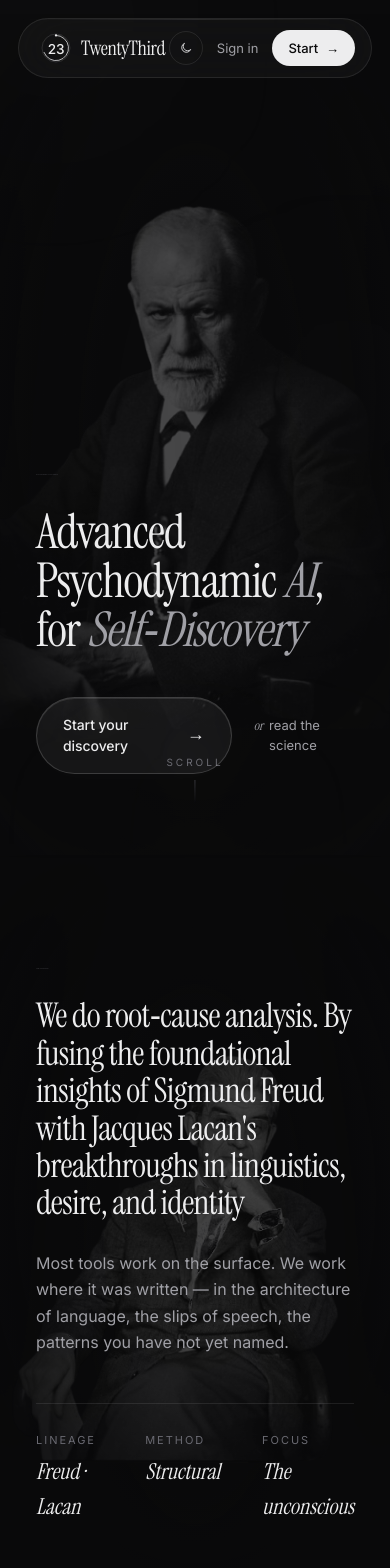
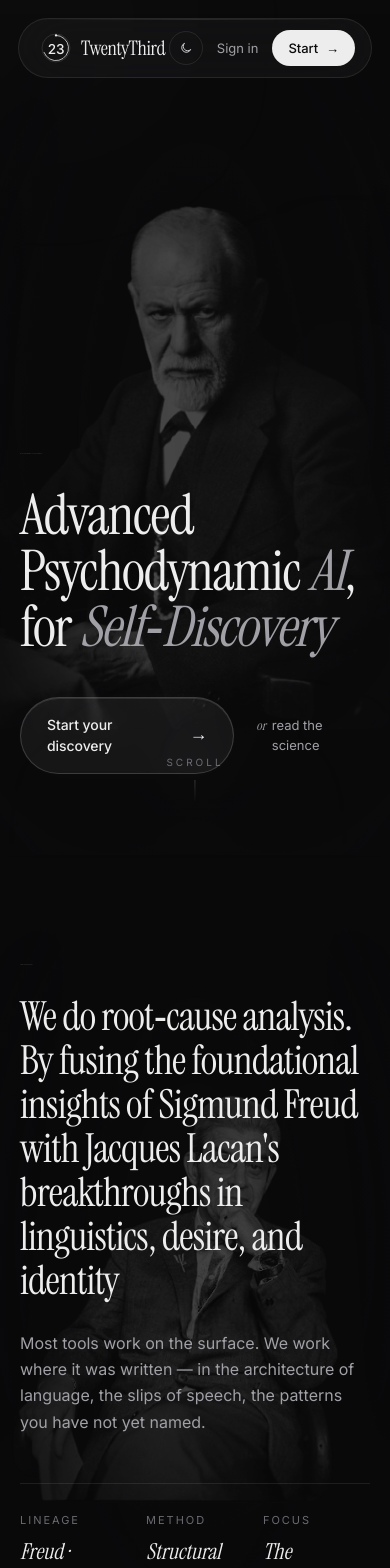
Before and after one commit to drjohn-code/twentythird, a Next.js app: page / in a window 390 px wide. Shown: the top 1568 px of the page. Built offline with nearby package versions, Linux system fonts and the light colour scheme.

Commit message:
mobile responsive generall solution

```diff
--- a/app/globals.css
+++ b/app/globals.css
@@ -2022,3 +2022,23 @@ section{position:relative;}
   .question-title{font-size:19px}
   .scale-value{font-size:32px}
 }
+@media (max-width: 768px) {
+
+  h1 {
+    font-size: 56px !important;
+    line-height: 1 !important;
+  }
+
+  h2 {
+    font-size: 40px !important;
+  }
+
+  p {
+    font-size: 16px !important;
+  }
+
+  section {
+    padding-left: 20px !important;
+    padding-right: 20px !important;
+  }
+}
```
